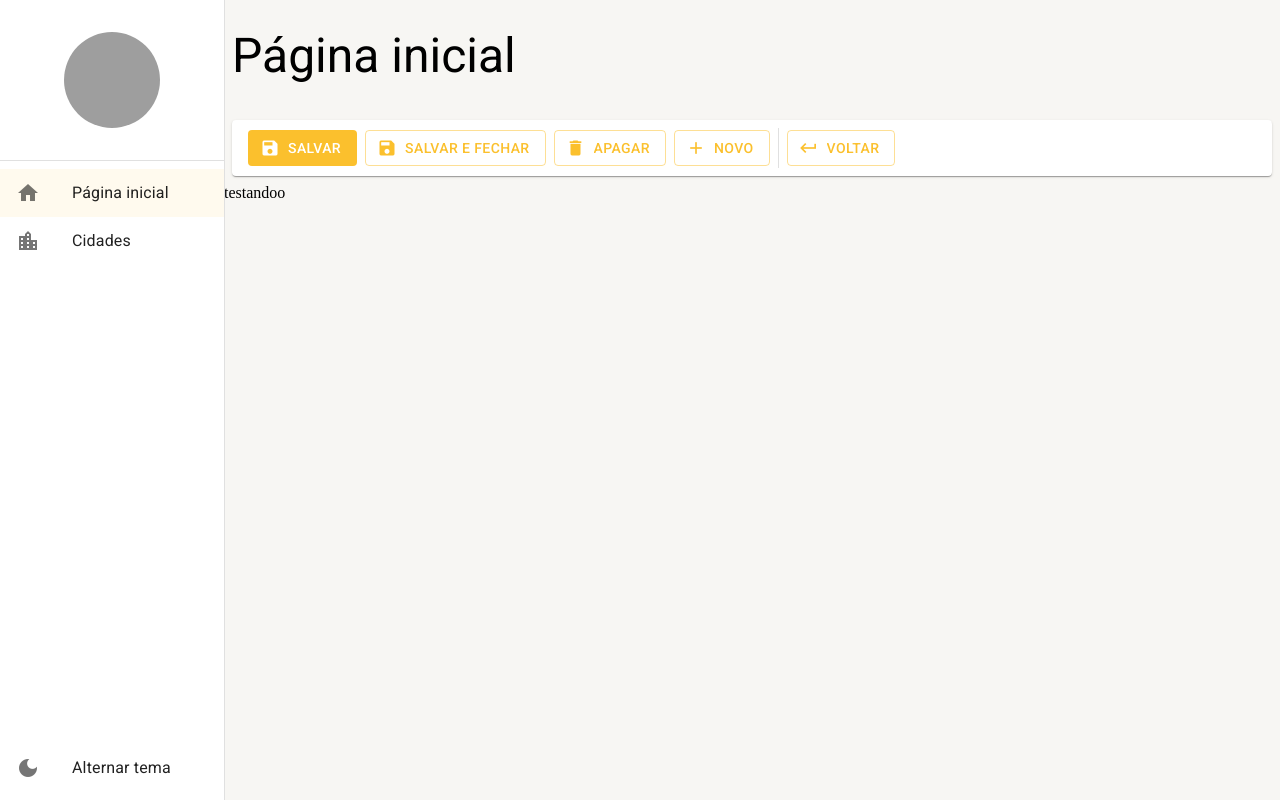
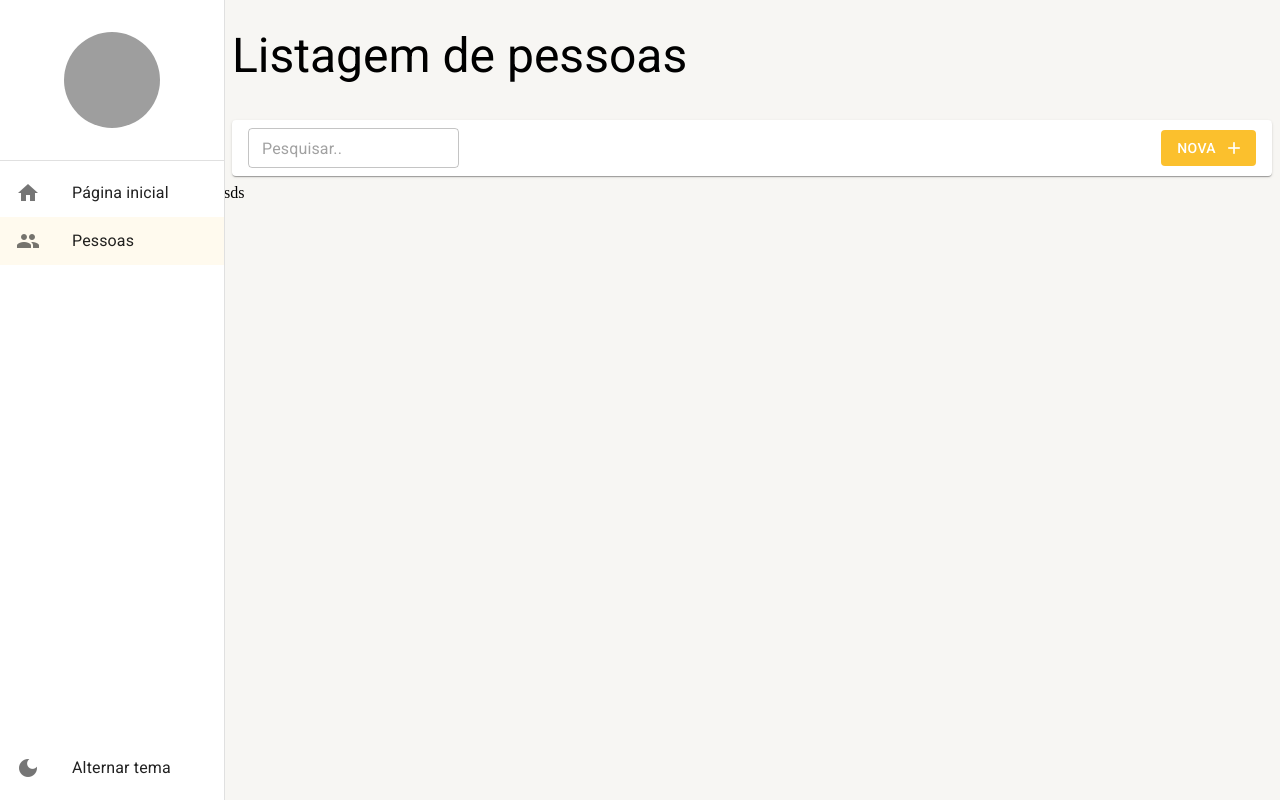
Before and after one commit to BrunodevOliveira/states-and-people-dashboard, a React (Create React App) app: page /pessoas in a window 1280 px wide. Before the commit this address led to /pagina-inicial. Built offline with nearby package versions, Linux system fonts and the light colour scheme; data requests are answered from the project's data file; grey boxes are pictures that could not be loaded.

Commit message:
✨ feat: criação de consulta de pessoas no bakc-end

```diff
--- a/mock/database.json
+++ b/mock/database.json
@@ -2,8 +2,9 @@
   "pessoas": [
     {
       "id": 1,
-      "nome": "Bruno",
-      "Sobrenome": "Oliveira"
+      "email": "Bruno@gmail.com",
+      "cidadeId": 1,
+      "nomeCompleto": "Bruno Gomes"
     }
   ]
 }
--- a/src/pages/index.ts
+++ b/src/pages/index.ts
@@ -1,2 +1,2 @@
 export * from "./dashboard/Dashboard";
-export * from "./cidades/ListagemDeCidades";
+export * from "./pessoas/ListagemDePessoas";
--- a/src/pages/cidades/ListagemDeCidades.tsx
+++ b/src/pages/pessoas/ListagemDePessoas.tsx
@@ -1,18 +1,27 @@
-import { useMemo } from "react";
+import { useEffect, useMemo } from "react";
 import { useSearchParams } from "react-router-dom";
 import { FerramentasDaListagem } from "../../shared/components";
 import { LayoutBaseDePagina } from "../../shared/layouts";
+import { PessoasService } from "../../shared/services/api/pessoas/PessoasService";
 
-export const ListagemDeCidades: React.FC = () => {
+export const ListagemDePessoas: React.FC = () => {
   const [searchParams, setSearchParams] = useSearchParams(); //Parecido com o state, mas com ele podemos enviar os dados pesquisados para a url
 
   const busca = useMemo(() => {
     return searchParams.get("busca") || ""; //retorna o texto salvo na chave "busca" que foi passado no setSearchParams
   }, [searchParams]);
 
+  useEffect(() => {
+    PessoasService.getAll(1, busca).then((result) => {
+      if (result instanceof Error) return alert(result.message);
+
+      console.log(result);
+    });
+  }, [busca]);
+
   return (
     <LayoutBaseDePagina
-      titulo="Listagem de cidades"
+      titulo="Listagem de pessoas"
       barraDeFerramentas={
         <FerramentasDaListagem
           textoBotaoNovo="Nova"
--- a/src/routes/index.tsx
+++ b/src/routes/index.tsx
@@ -1,6 +1,6 @@
 import { useEffect } from "react";
 import { Routes, Route, Navigate } from "react-router-dom";
-import { Dashboard, ListagemDeCidades } from "../pages";
+import { Dashboard, ListagemDePessoas } from "../pages";
 import { useDrawerContext } from "../shared/contexts";
 
 export const AppRoutes = () => {
@@ -15,9 +15,9 @@
         path: "/pagina-inicial",
       },
       {
-        icon: "location_city",
-        label: "Cidades",
-        path: "/cidades",
+        icon: "people",
+        label: "Pessoas",
+        path: "/pessoas",
       },
     ]);
   }, [setDrawerOptions]);
@@ -26,7 +26,7 @@
     <Routes>
       <Route path="/pagina-inicial" element={<Dashboard />} />
 
-      <Route path="/cidades" element={<ListagemDeCidades />} />
+      <Route path="/pessoas" element={<ListagemDePessoas />} />
 
       {/* Redireciona para página inicial caso não encontre a rota */}
       <Route path="*" element={<Navigate to="/pagina-inicial" />} />
```
